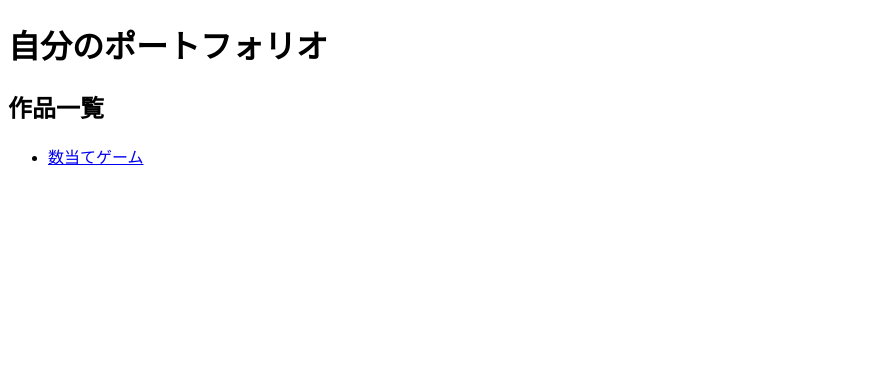
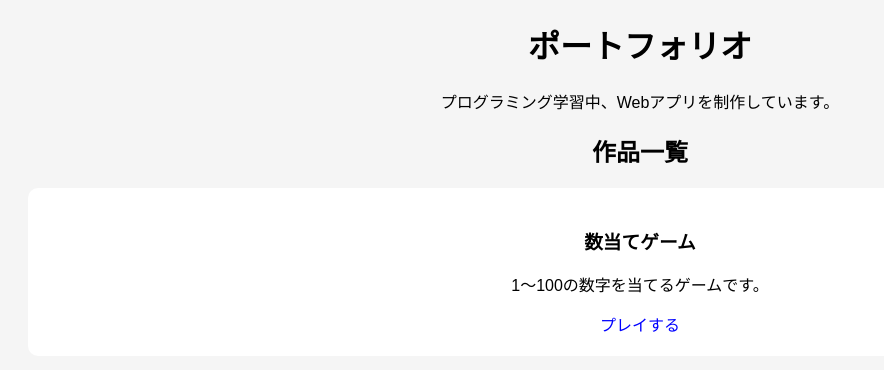
Before and after one commit to M-Shuto725/My-portfolio, a plain HTML site: page index.html in a window 1280 px wide. Shown: the whole page, without its empty margins (0-884 px from the left). Drawn offline with Linux system fonts and the light colour scheme.

Commit message:
Add files via upload

```diff
--- a/index.html
+++ b/index.html
@@ -4,17 +4,49 @@
   <meta charset="UTF-8">
   <meta name="viewport" content="width=device-width, initial-scale=1.0">
   <title>ポートフォリオ</title>
+
+  <style>
+    body {
+      font-family: sans-serif;
+      text-align: center;
+      background-color: #f5f5f5;
+    }
+
+    .container {
+      width: 80%;
+      margin: auto;
+    }
+
+    .card {
+      background: white;
+      padding: 20px;
+      margin: 20px;
+      border-radius: 10px;
+      box-shadow: 0 0 10px rgba(0,0,0,0,1);
+    }
+
+    a {
+      text-decoration: none;
+      color: blue;
+    }
+  </style>
 </head>
+
 <body>
-  <h1>自分のポートフォリオ</h1>
+  <div class="container"></div>
+    <h1>ポートフォリオ</h1>
 
-  <h2>作品一覧</h2>
+    <p>プログラミング学習中、Webアプリを制作しています。</p>
 
-  <ul>
-    <li>
-      <a href="https://m-shuto725.github.io/number-game/">数当てゲーム</a>
-    </li>
-  </ul>
+    <h2>作品一覧</h2>
+
+    <div class="card">
+      <h3>数当てゲーム</h3>
+      <p>1～100の数字を当てるゲームです。</p>
+      <a href="https://m-shuto725.github.io/number-game/">プレイする</a>
+    </div>
+
+  </div>
 
 </body>
 </html>
```
